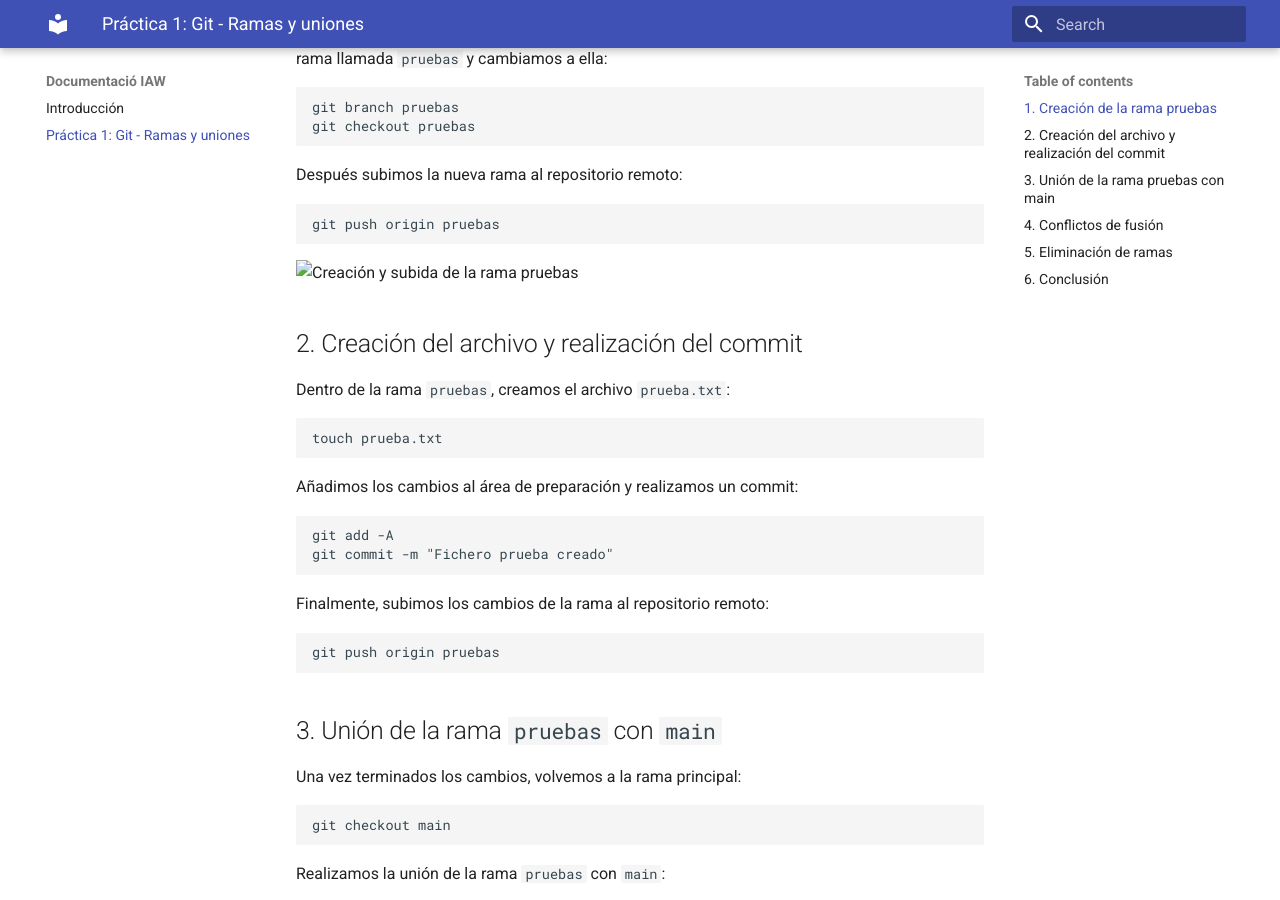
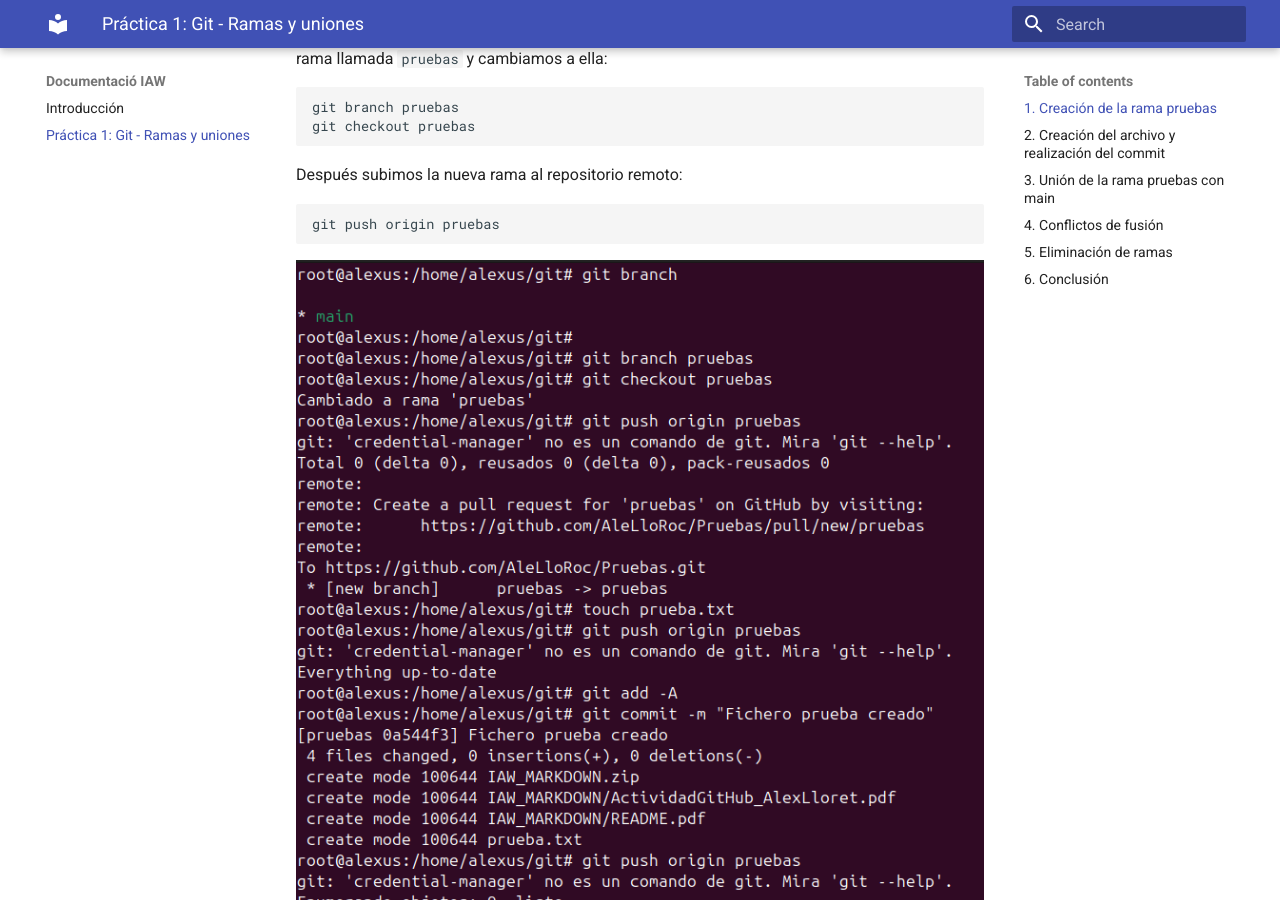
Before and after one commit to AleLloRoc/MkDocs, an MkDocs documentation site: the page built from docs/Practica1.md, in a window 1280 px wide and 900 px high, scrolled down 308 px. Built offline with MkDocs 1.6.1 and Material for MkDocs 9.7.7, drawn with Linux system fonts in a browser that asks for light colours.

Commit message:
Modificando Practica1 y arreglando imagenes

```diff
--- a/docs/Practica1.md
+++ b/docs/Practica1.md
@@ -21,7 +21,7 @@ Después subimos la nueva rama al repositorio remoto:
 git push origin pruebas
 ~~~
 
-![Creación y subida de la rama pruebas](../images/1.1.png)
+![Creación y subida de la rama pruebas](images/1.1.png)
 
 ## 2. Creación del archivo y realización del commit
 
@@ -60,7 +60,7 @@ git merge pruebas
 
 En este caso, Git realiza la unión mediante **Fast-forward**, ya que no existen cambios incompatibles entre las dos ramas.
 
-![Unión de la rama pruebas con main](../images/1.2.png)
+![Unión de la rama pruebas con main](images/1.2.png)
 
 Finalmente, sincronizamos la rama `main` con el repositorio remoto:
 
```
Also changed, not shown: docs/images/1.1.png (renamed from images/1.1.png), docs/images/1.2.png (renamed from images/1.2.png).
